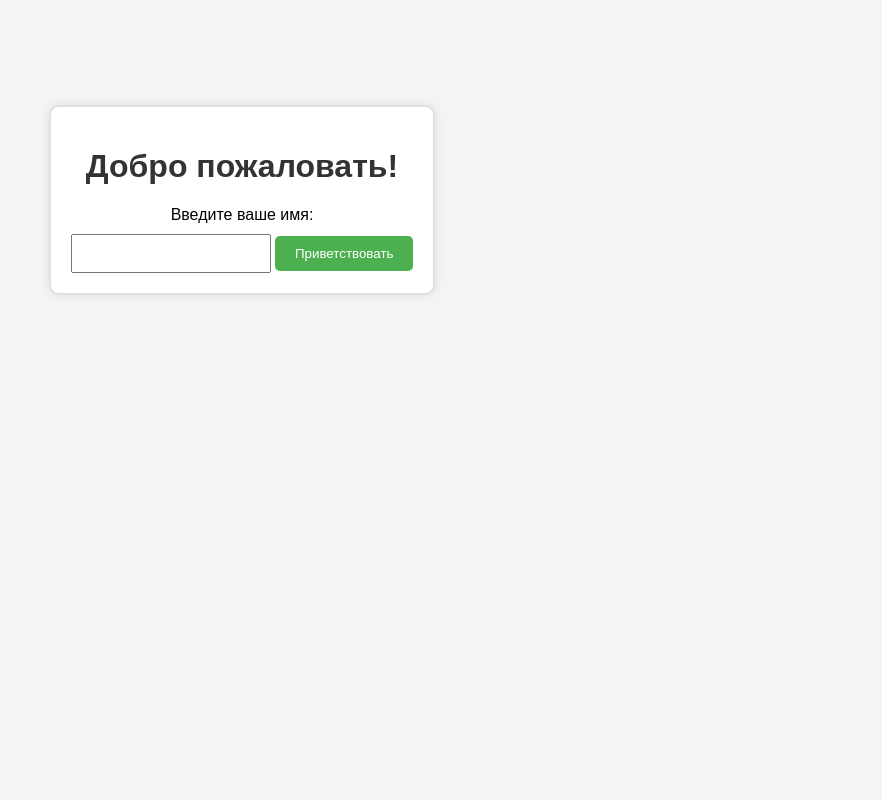
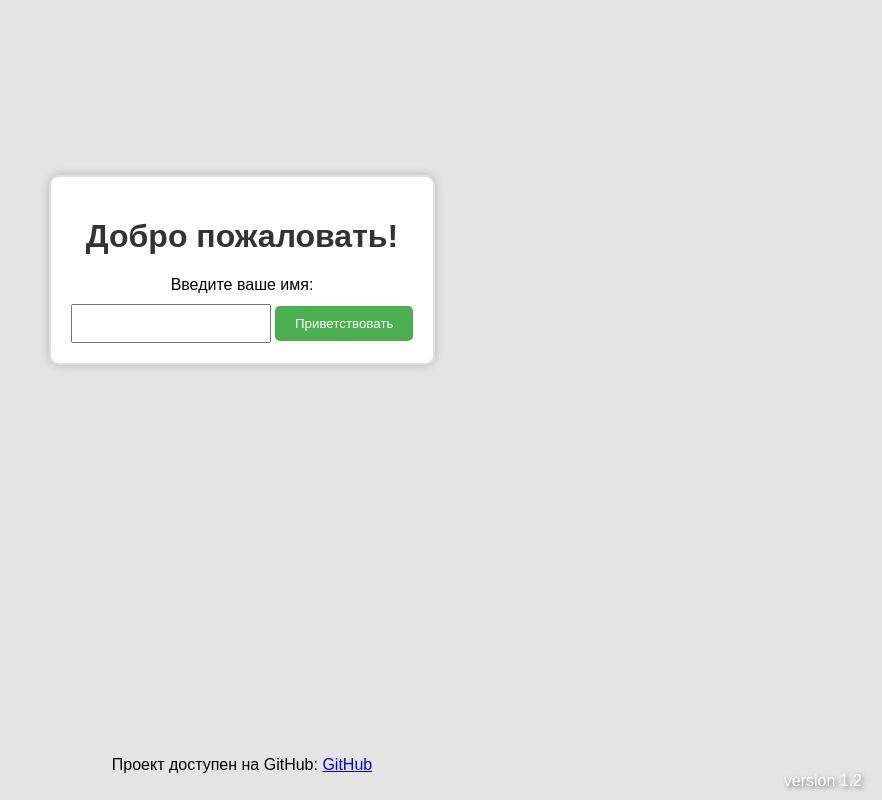
Before and after one commit to petinv/AWS-python-docker, a Flask app: page / in a window 1280 px wide. Shown: the whole page, without its empty margins (398-1280 px from the left). Run offline with Flask 2, Linux system fonts and the light colour scheme.

Commit message:
petin update project

```diff
--- a/templates/index.html
+++ b/templates/index.html
@@ -1,5 +1,6 @@
 <!DOCTYPE html>
 <html lang="en">
+
 <head>
     <meta charset="UTF-8">
     <meta http-equiv="X-UA-Compatible" content="IE=edge">
@@ -7,26 +8,29 @@
     <title>Приветствие</title>
     <style>
         body {
-            background-color: #f4f4f4; /* Цвет фона */
-            font-family: 'Arial', sans-serif; /* Шрифт */
+            background-color: #e4e4e4;
+            font-family: 'Arial', sans-serif;
             margin: 0;
             display: flex;
             align-items: center;
             justify-content: center;
-            height: 50vh; /* Высота экрана */
+            min-height: 70vh;
+            flex-direction: column;
         }
 
         #container {
             text-align: center;
-            background-color: #ffffff; /* Цвет фона блока */
+            background-color: #ffffff;
             padding: 20px;
-            border: 2px solid #e0e0e0; /* Цвет рамки */
-            border-radius: 10px; /* Закругленные углы */
-            box-shadow: 0 0 10px rgba(0, 0, 0, 0.1); /* Тень блока */
+            border: 2px solid #e0e0e0;
+            border-radius: 10px;
+            box-shadow: 0 0 10px rgba(0, 0, 0, 0.2);
+            position: relative;
+            margin-bottom: 20px;
         }
 
         h1 {
-            color: #333333; /* Цвет текста */
+            color: #333333;
         }
 
         form {
@@ -46,26 +50,63 @@
 
         button {
             padding: 10px 20px;
-            background-color: #4caf50; /* Зеленый цвет кнопки */
-            color: #ffffff; /* Белый цвет текста на кнопке */
+            background-color: #4caf50;
+            color: #ffffff;
             border: none;
             border-radius: 5px;
             cursor: pointer;
         }
 
         button:hover {
-            background-color: #45a049; /* Темнозеленый цвет при наведении на кнопку */
+            background-color: #45a049;
+        }
+
+        .github-link {
+            position: absolute;
+            bottom: 10px;
+            left: 50%;
+            transform: translateX(-50%);
+            white-space: nowrap; /* добавлено */
+        }
+
+        .version {
+            color: #ffffff;
+            position: absolute;
+            bottom: 0;
+            right: 10px;
+            margin: 10px;
+            opacity: 0;
+            text-shadow: 2px 2px 4px rgba(0, 0, 0, 0.5);
+            animation: slideIn 2s forwards; /* добавлено */
+        }
+
+        @keyframes slideIn {
+            from {
+                opacity: 0;
+                transform: translateY(100%);
+            }
+
+            to {
+                opacity: 1;
+                transform: translateY(0);
+            }
         }
     </style>
 </head>
+
 <body>
     <div id="container">
         <h1>{{ greeting or 'Добро пожаловать!' }}</h1>
-        <form method="post">
+        <form id="welcomeForm" action="{{ url_for('greet') }}" method="post">
             <label for="name">Введите ваше имя: </label>
             <input type="text" id="name" name="name" required>
             <button type="submit">Приветствовать</button>
         </form>
     </div>
+
+    <p class="github-link">Проект доступен на GitHub: <a href="https://github.com/petinv/aws-python-docker" target="_blank">GitHub</a></p>
+
+    <div class="version">version 1.2</div>
 </body>
+
 </html>
```
Also changed, not shown: 1 other file.
